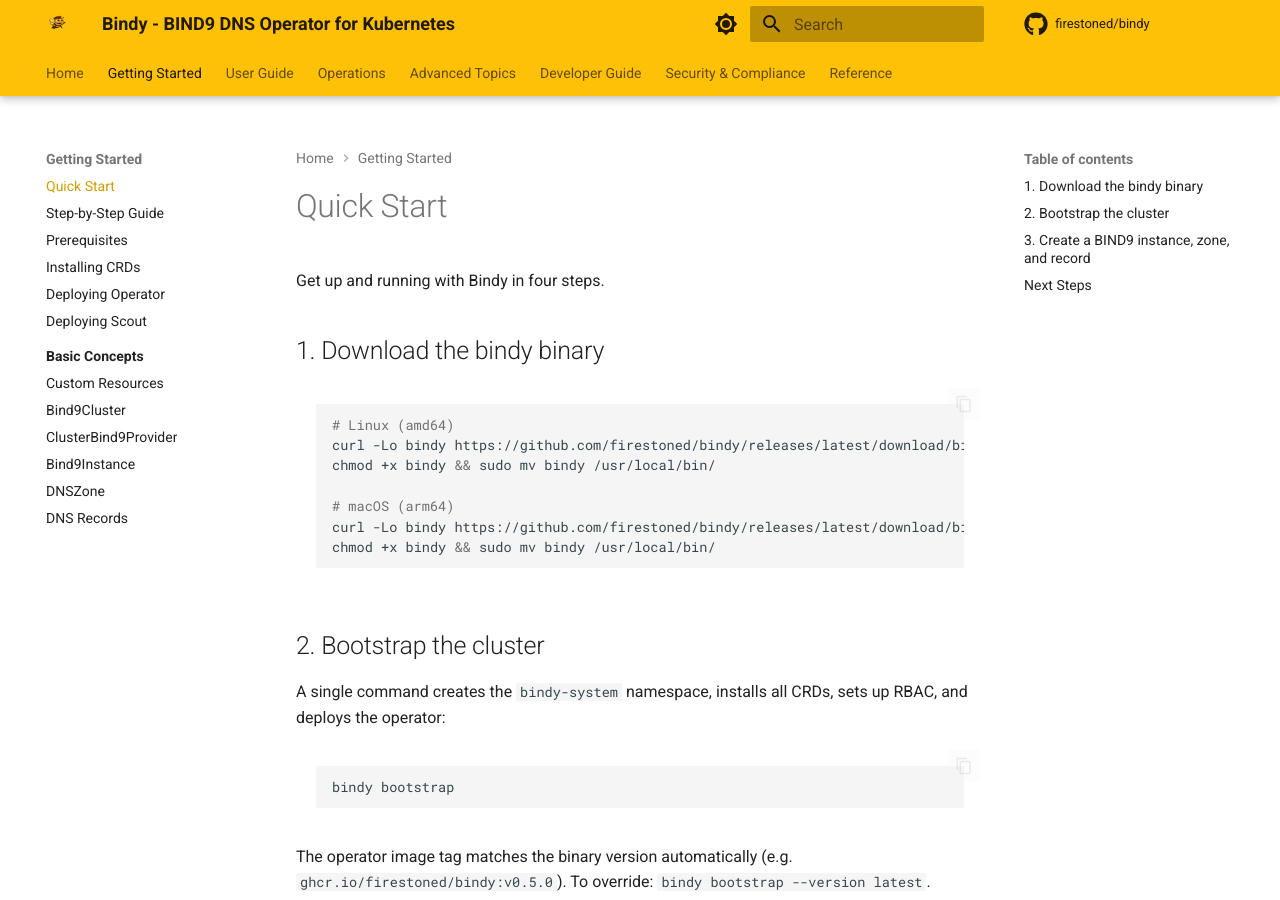
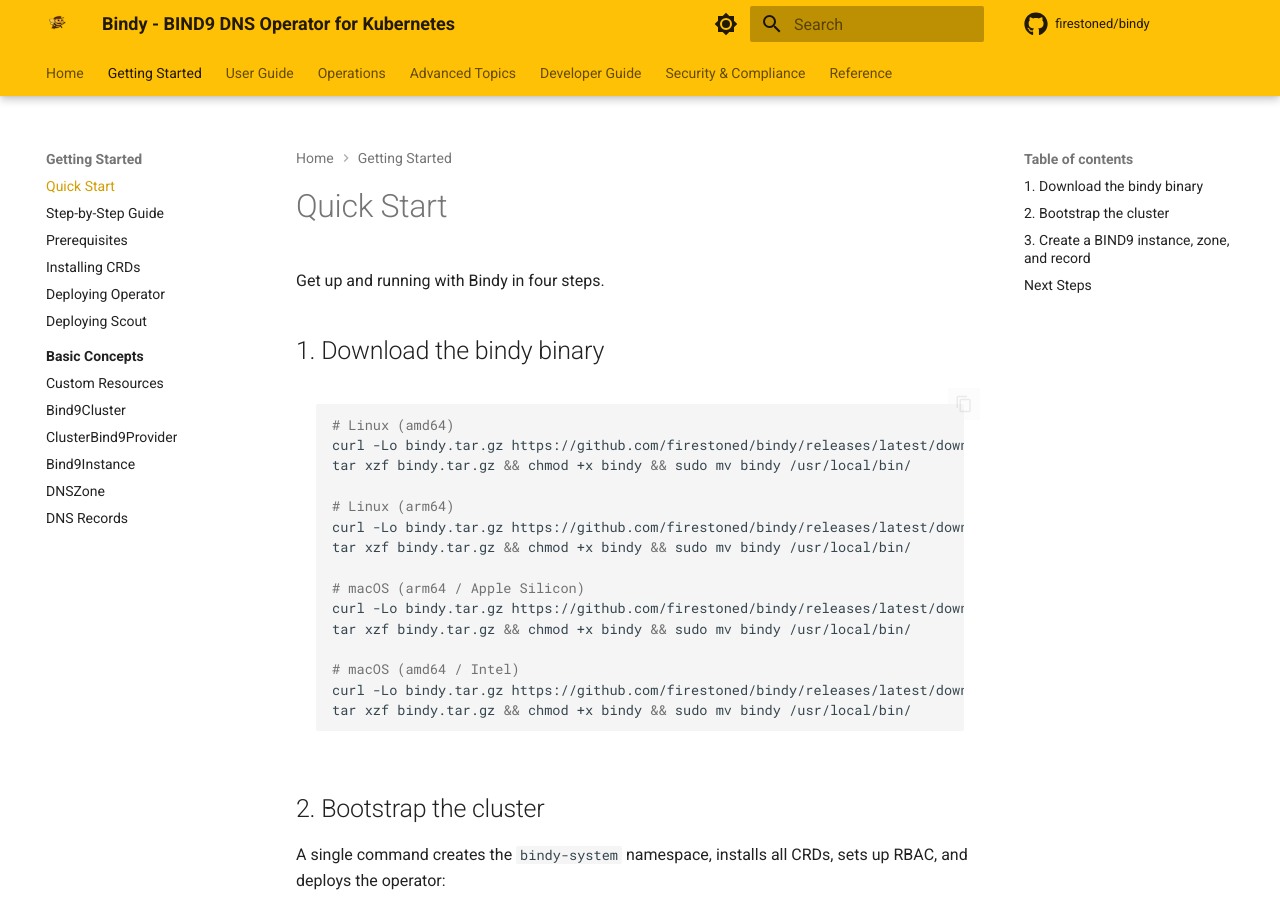
Before and after one commit to firestoned/bindy, an MkDocs documentation site: the page built from docs/src/installation/quickstart.md, in a window 1280 px wide and 900 px high. Built offline with MkDocs 1.6.1 and Material for MkDocs 9.7.7, drawn with Linux system fonts in a browser that asks for light colours; comment, search, counter and statistics services are not loaded.

Commit message:
docs: include untar of release in cli install
Signed-off-by: Daniel Guns <danbguns@gmail.com>

````diff
--- a/docs/src/installation/quickstart.md
+++ b/docs/src/installation/quickstart.md
@@ -6,12 +6,20 @@ Get up and running with Bindy in four steps.
 
 ```bash
 # Linux (amd64)
-curl -Lo bindy https://github.com/firestoned/bindy/releases/latest/download/bindy-linux-amd64
-chmod +x bindy && sudo mv bindy /usr/local/bin/
+curl -Lo bindy.tar.gz https://github.com/firestoned/bindy/releases/latest/download/bindy-linux-amd64.tar.gz
+tar xzf bindy.tar.gz && chmod +x bindy && sudo mv bindy /usr/local/bin/
 
-# macOS (arm64)
-curl -Lo bindy https://github.com/firestoned/bindy/releases/latest/download/bindy-darwin-arm64
-chmod +x bindy && sudo mv bindy /usr/local/bin/
+# Linux (arm64)
+curl -Lo bindy.tar.gz https://github.com/firestoned/bindy/releases/latest/download/bindy-linux-arm64.tar.gz
+tar xzf bindy.tar.gz && chmod +x bindy && sudo mv bindy /usr/local/bin/
+
+# macOS (arm64 / Apple Silicon)
+curl -Lo bindy.tar.gz https://github.com/firestoned/bindy/releases/latest/download/bindy-macos-arm64.tar.gz
+tar xzf bindy.tar.gz && chmod +x bindy && sudo mv bindy /usr/local/bin/
+
+# macOS (amd64 / Intel)
+curl -Lo bindy.tar.gz https://github.com/firestoned/bindy/releases/latest/download/bindy-macos-amd64.tar.gz
+tar xzf bindy.tar.gz && chmod +x bindy && sudo mv bindy /usr/local/bin/
 ```
 
 ## 2. Bootstrap the cluster
````
Also changed, not shown: docs/src/reference/api.md (+10 -0 lines).
